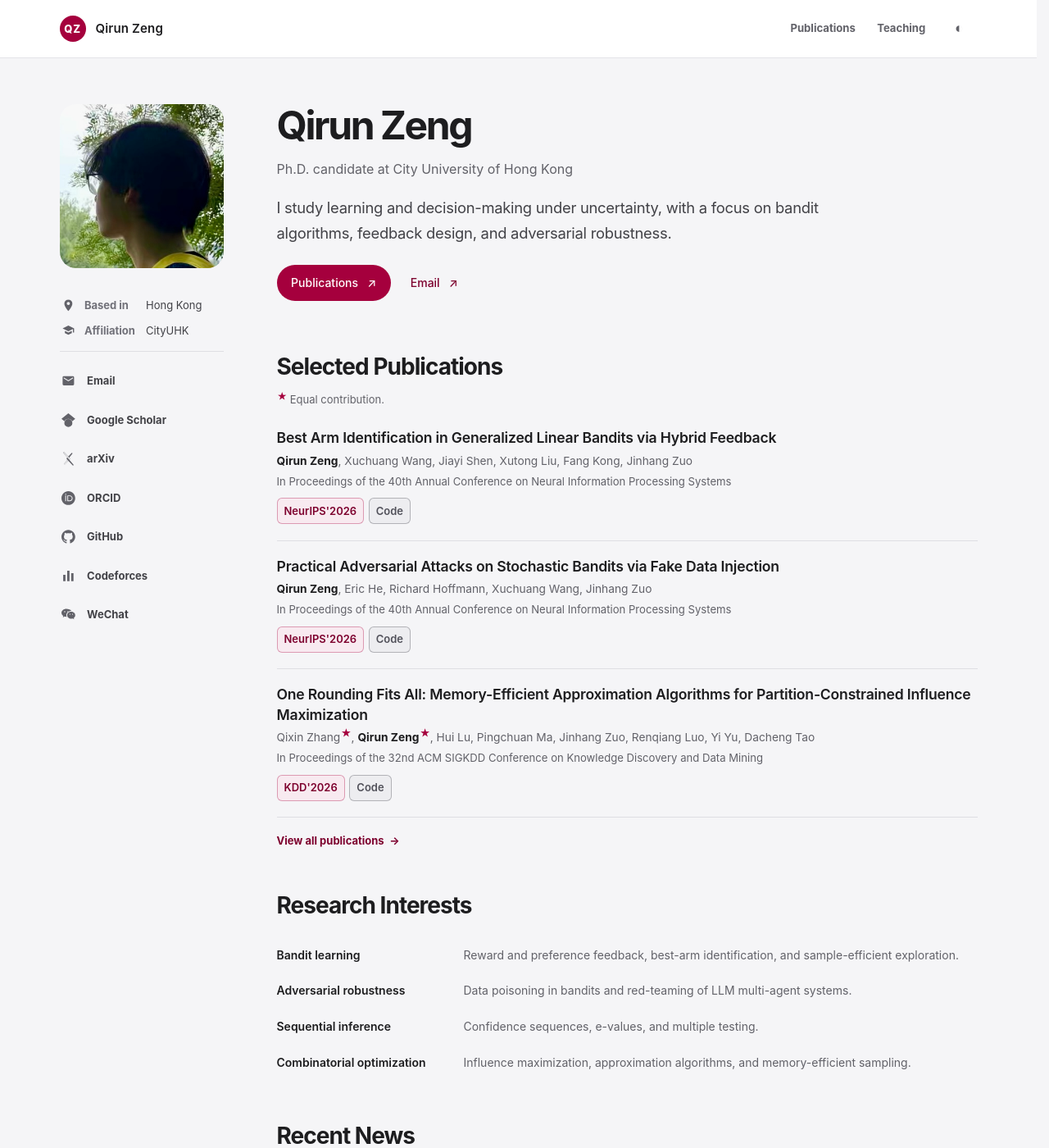
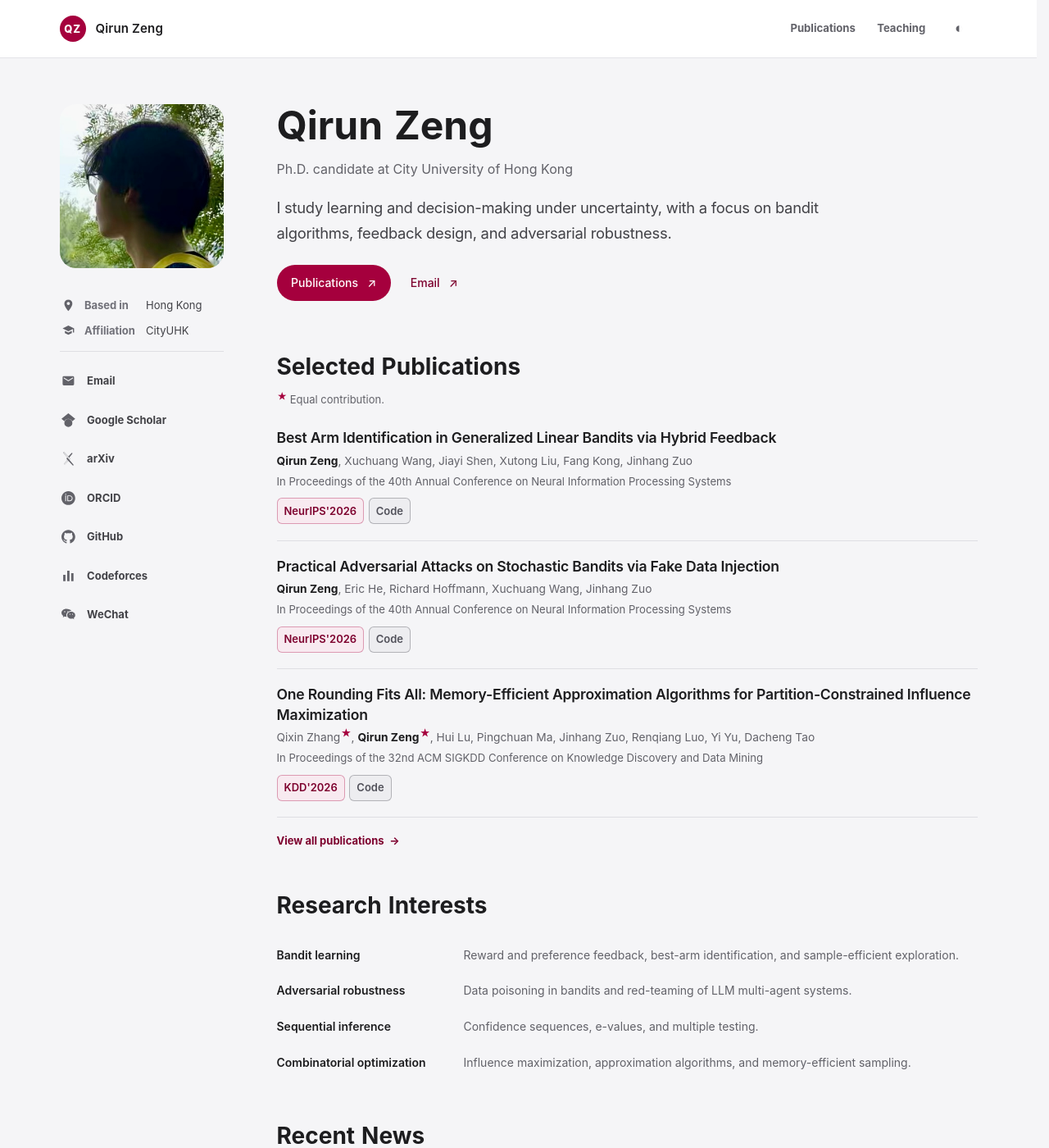
Before and after one commit to qirunzeng/qirunzeng.github.io, a Jekyll site: the page built from index.html, in a window 1280 px wide and 1400 px high. Shown: the whole window at 82% size. Built offline with Jekyll 4.4.1, drawn with Linux system fonts in a browser that asks for light colours.

Commit message:
Fix Bug in Phone

```diff
--- a/assets/css/main.css
+++ b/assets/css/main.css
@@ -493,14 +493,15 @@
   color: var(--ink);
   font-family: var(--sans);
   font-weight: 700;
-  letter-spacing: -0.035em;
+  /* Keep word boundaries clear with mobile and user-selected system fonts. */
+  letter-spacing: normal;
+  word-spacing: 0.05em;
   line-height: 1.1;
 }
 
 .section-heading h1 {
   font-size: clamp(2.3rem, 5vw, 3rem);
   font-weight: 650;
-  letter-spacing: -0.05em;
 }
 
 .section-heading h2 {
@@ -1244,7 +1245,7 @@
 /* Homepage: identity and research lead; detail is disclosed on demand. */
 .profile__fact-icon, .profile__link-icon { color: var(--muted); }
 .home-intro { padding: 0 0 0.8rem; }
-.home-intro h1 { margin: 0; font-size: clamp(2.3rem, 5vw, 3rem); font-weight: 650; letter-spacing: -0.05em; line-height: 1.1; }
+.home-intro h1 { margin: 0; font-size: clamp(2.3rem, 5vw, 3rem); font-weight: 650; letter-spacing: normal; word-spacing: 0.05em; line-height: 1.1; }
 .home-intro__role { margin: 0.8rem 0 0; color: var(--muted); font-size: 1rem; }
 .home-intro__focus { max-width: 58ch; margin: 1.2rem 0 0; color: var(--ink-soft); font-size: 1.15rem; line-height: 1.65; letter-spacing: -0.015em; }
 .home-intro__actions { display: flex; align-items: center; flex-wrap: wrap; gap: 0.6rem 1.5rem; margin-top: 1.5rem; }
```
